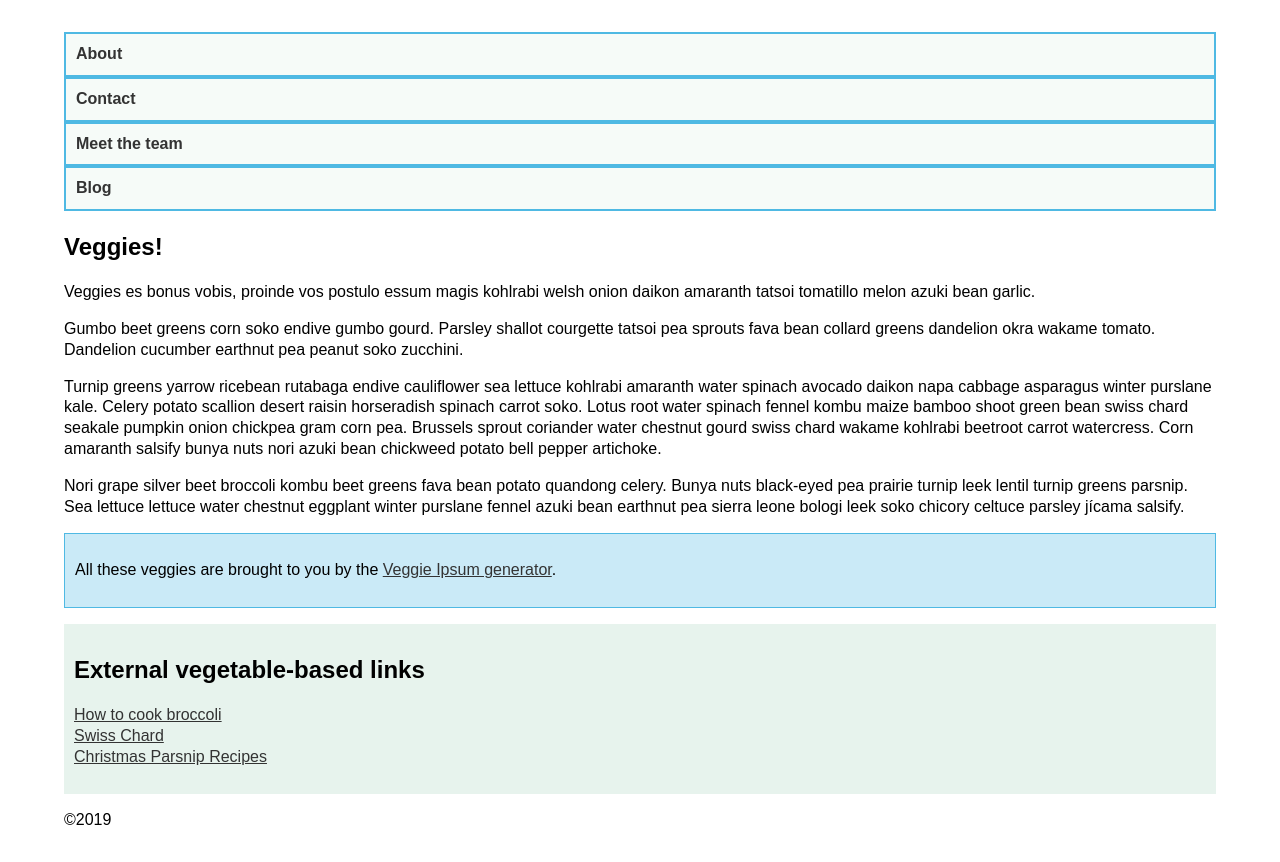
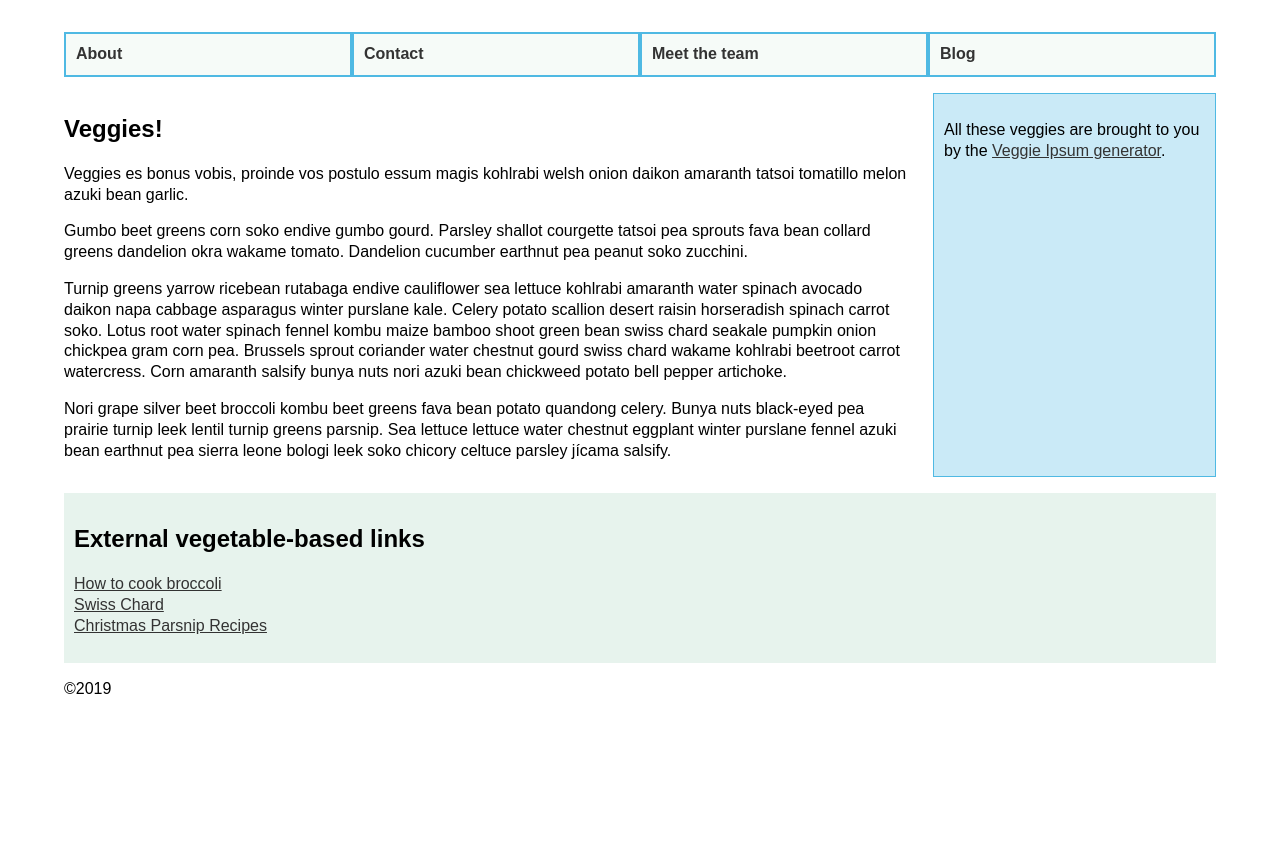
Before and after one commit to Gitthuma/mobile-first-layout, a plain HTML site: page index.html in a window 1280 px wide. After the commit the page ends 800 px from the top, so only its background shows below. Drawn offline with Linux system fonts and the light colour scheme.

Commit message:
Added a @media that changes the design of the page beyond min-width of 40em

```diff
--- a/css/style.css
+++ b/css/style.css
@@ -48,3 +48,19 @@ nav a:hover {
 article {
   margin-bottom: 1em;
 }
+
+@media screen and (min-width: 40em) {
+  article {
+    display: grid;
+    grid-template-columns: 3fr 1fr;
+    column-gap: 20px;
+  }
+
+  nav ul {
+    display: flex;
+  }
+
+  nav li {
+    flex: 1;
+  }
+}
```
